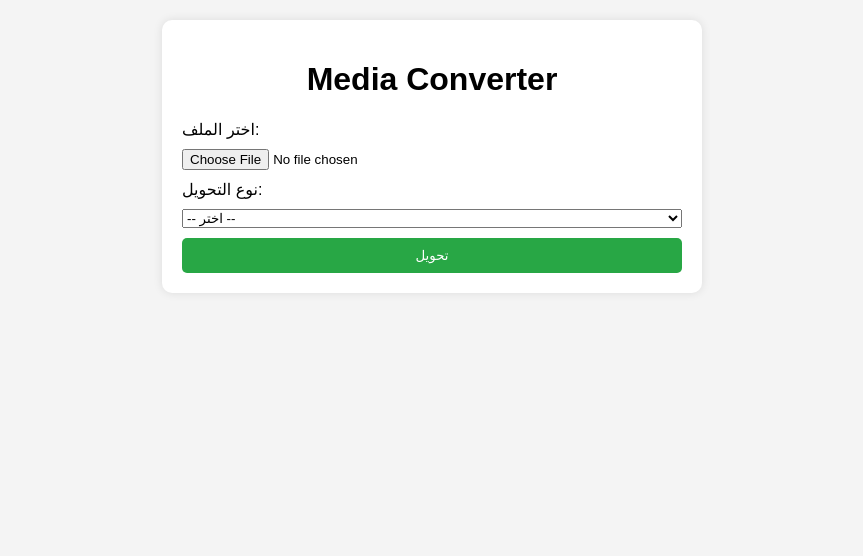
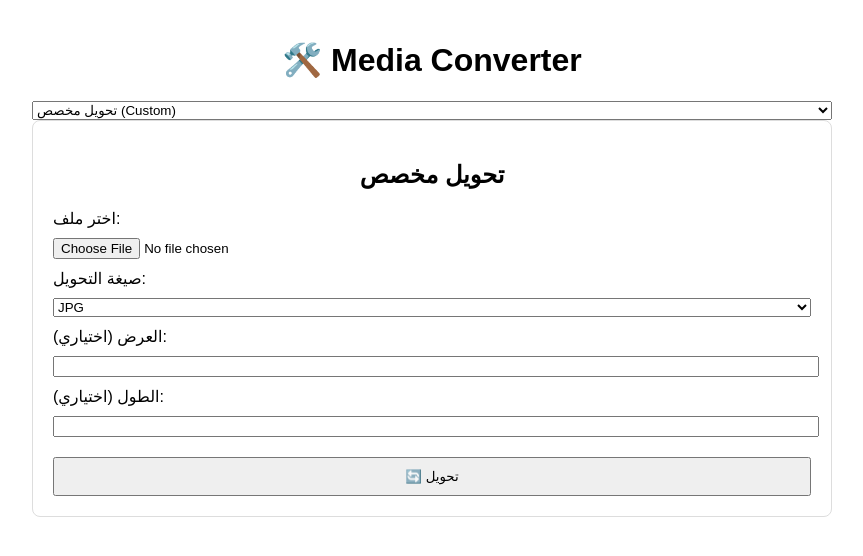
Before and after one commit to Ahmed-GaMz/Media-Converter2, a Flask app: page / in a window 1280 px wide. Shown: the top 556 px of the page, without its empty margins (208-1071 px from the left). Run offline with Flask 3, Linux system fonts and the light colour scheme.

Commit message:
Update index.html

```diff
--- a/templates/index.html
+++ b/templates/index.html
@@ -2,113 +2,94 @@
 <html lang="en">
 <head>
     <meta charset="UTF-8">
-  <meta name="viewport" content="width=device-width, initial-scale=1">
+    <meta name="viewport" content="width=device-width, initial-scale=1.0">
     <title>Media Converter</title>
     <style>
         body {
             font-family: Arial, sans-serif;
-      margin: 20px;
-      background-color: #f4f4f4;
-      display: flex;
-      justify-content: center;
+            padding: 20px;
+            max-width: 800px;
+            margin: auto;
         }
 
-    .container {
-      max-width: 500px;
-      background: #fff;
-      padding: 20px;
-      border-radius: 10px;
-      width: 100%;
-      box-shadow: 0 0 10px rgba(0, 0, 0, 0.1);
+        h1, h2 {
+            text-align: center;
         }
 
-    h1 {
-      text-align: center;
+        form {
+            border: 1px solid #ddd;
+            padding: 20px;
+            margin-bottom: 20px;
+            border-radius: 8px;
         }
 
         label, select, input {
             display: block;
-      margin: 10px 0;
             width: 100%;
-    }
-
-    button {
-      background-color: #28a745;
-      color: white;
-      padding: 10px;
-      width: 100%;
-      border: none;
-      border-radius: 5px;
-      cursor: pointer;
-    }
-
-    button:hover {
-      background-color: #218838;
+            margin-top: 10px;
         }
 
         .hidden {
             display: none;
         }
+
+        button {
+            margin-top: 20px;
+            padding: 10px;
+            width: 100%;
+        }
     </style>
 </head>
 <body>
-  <div class="container">
-    <h1>Media Converter</h1>
-    <form id="convert-form" action="/convert" method="post" enctype="multipart/form-data">
-      <label for="file">اختر الملف:</label>
+
+<h1>🛠️ Media Converter</h1>
+
+<!-- اختيار القسم -->
+<select id="mode-select" onchange="toggleMode()">
+    <option value="custom">تحويل مخصص (Custom)</option>
+    <option value="telegram">أدوات تلغرام (Telegram Tools)</option>
+</select>
+
+<!-- قسم Custom -->
+<form id="custom-form" action="/convert" method="post" enctype="multipart/form-data">
+    <h2>تحويل مخصص</h2>
+    <label for="file">اختر ملف:</label>
     <input type="file" name="file" required>
 
-      <label for="convert_type">نوع التحويل:</label>
-      <select name="convert_type" id="convert_type" required>
-        <option value="">-- اختر --</option>
-        <option value="image">صورة</option>
-        <option value="video">فيديو</option>
-      </select>
-
-      <div id="image-options" class="hidden">
-        <label for="image_format">صيغة الصورة:</label>
-        <select name="image_format">
+    <label for="output_format">صيغة التحويل:</label>
+    <select name="output_format">
+        <option value="jpg">JPG</option>
         <option value="png">PNG</option>
-          <option value="jpg">JPG</option>
         <option value="webp">WEBP</option>
+        <option value="mp4">MP4</option>
+        <option value="mp3">MP3</option>
     </select>
 
     <label for="width">العرض (اختياري):</label>
-        <input type="number" name="width" placeholder="مثلاً 512">
+    <input type="number" name="width">
 
     <label for="height">الطول (اختياري):</label>
-        <input type="number" name="height" placeholder="مثلاً 512">
-      </div>
+    <input type="number" name="height">
 
-      <div id="video-options" class="hidden">
-        <label for="video_format">صيغة الفيديو:</label>
-        <select name="video_format">
-          <option value="mp4">MP4</option>
-          <option value="webm">WEBM</option>
-        </select>
-      </div>
+    <button type="submit">🔄 تحويل</button>
+</form>
 
-      <button type="submit">تحويل</button>
+<!-- قسم Telegram Tools -->
+<form id="telegram-form" action="/telegram_convert" method="post" enctype="multipart/form-data" class="hidden">
+    <h2>أدوات تلغرام</h2>
+    <label for="file">اختر صورة أو فيديو:</label>
+    <input type="file" name="file" required>
+
+    <button type="submit">📥 تجهيز لتلغرام</button>
 </form>
-  </div>
 
 <script>
-    const convertType = document.getElementById("convert_type");
-    const imageOptions = document.getElementById("image-options");
-    const videoOptions = document.getElementById("video-options");
+    function toggleMode() {
+        const mode = document.getElementById("mode-select").value;
+        document.getElementById("custom-form").classList.toggle("hidden", mode !== "custom");
+        document.getElementById("telegram-form").classList.toggle("hidden", mode !== "telegram");
+    }
+</script>
 
-    convertType.addEventListener("change", function () {
-      if (this.value === "image") {
-        imageOptions.classList.remove("hidden");
-        videoOptions.classList.add("hidden");
-      } else if (this.value === "video") {
-        videoOptions.classList.remove("hidden");
-        imageOptions.classList.add("hidden");
-      } else {
-        imageOptions.classList.add("hidden");
-        videoOptions.classList.add("hidden");
-      }
-    });
-  </script>
 </body>
 </html>
```
Lines whose indentation alone changed are shown as unchanged.
